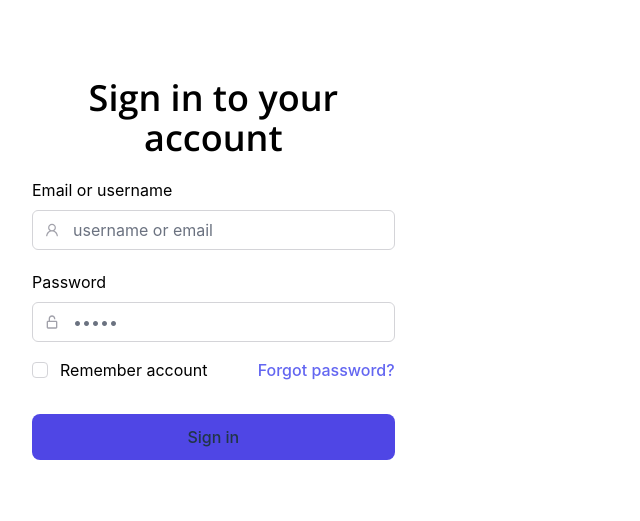
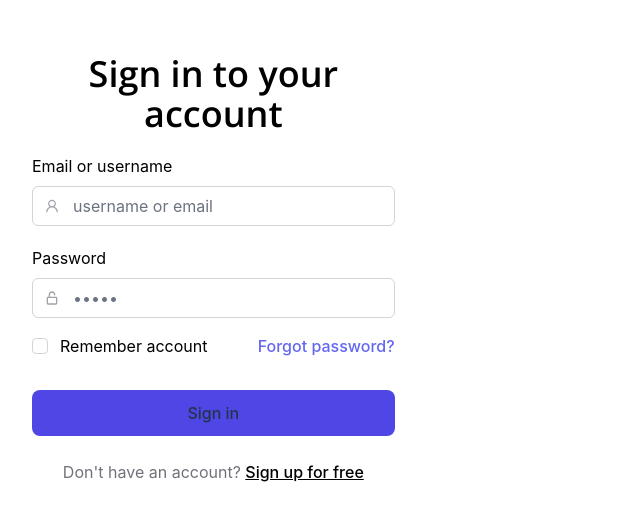
Before and after one commit to drbirkin/admin-ecommerce, a React (Vite) app: page /auth in a window 1280 px wide. Shown: the part 131-652 px from the top of the page, without its empty margins (0-640 px from the left). Built offline with nearby package versions, Linux system fonts and the light colour scheme.

Commit message:
added register link component

```diff
--- a/src/components/authentication/login/loginForm.component.jsx
+++ b/src/components/authentication/login/loginForm.component.jsx
@@ -47,7 +47,7 @@ export function LoginForm() {
 
         <span
           // onClick={() => navigate('forgotPassword')}
-          className="forget cursor-pointer text-indigo-500 font-medium"
+          className="cursor-pointer text-indigo-500 font-medium"
         >
           Forgot password?
         </span>
@@ -59,6 +59,15 @@ export function LoginForm() {
       >
         <span className="pb-1">Sign in</span>
       </button>
+      <p className="cursor-pointer text-zinc-500 mt-6">
+        Don't have an account?{' '}
+        <span
+          // onClick={() => navigate('/auth/register')}
+          className="font-medium underline text-black"
+        >
+          Sign up for free
+        </span>
+      </p>
     </form>
   )
 }
```
